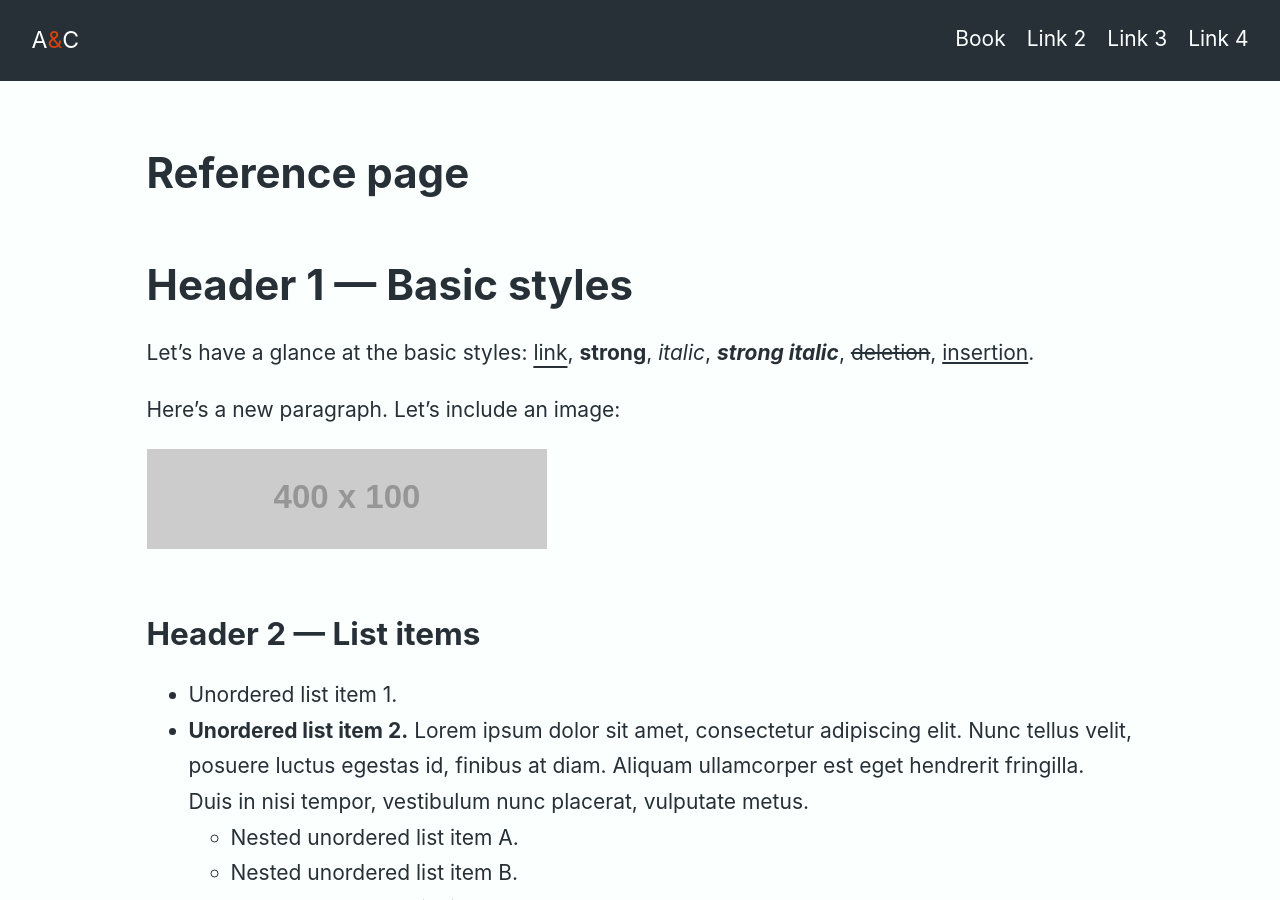
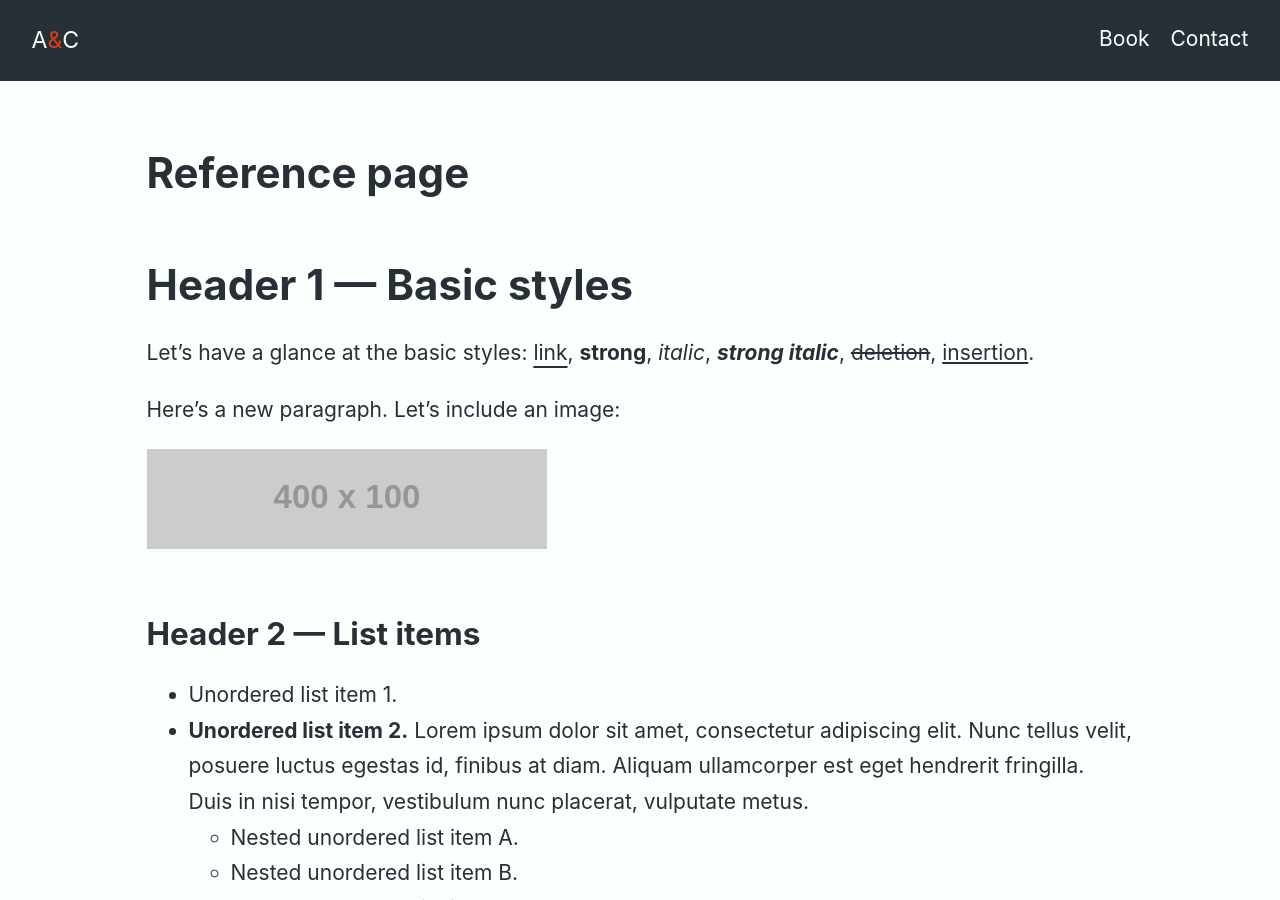
Before and after one commit to adeleandcarl/adeleandcarl.github.io, a Jekyll site: the page built from reference.md, in a window 1280 px wide and 900 px high. Built offline with Jekyll 4.4.1, drawn with Linux system fonts in a browser that asks for light colours; some web fonts are replaced.

Commit message:
Update header links

```diff
--- a/_includes/header.html
+++ b/_includes/header.html
@@ -4,8 +4,6 @@
     </div>
     <ul>
         <li><a href="{% link book.md %}">Book</a></li>
-        <li><a href="/">Link 2</a></li>
-        <li><a href="/">Link 3</a></li>
-        <li><a href="/">Link 4</a></li>
+        <li><a href="{% link index.md %}#contact-us">Contact</a></li>
     </ul>
 </header>
```
